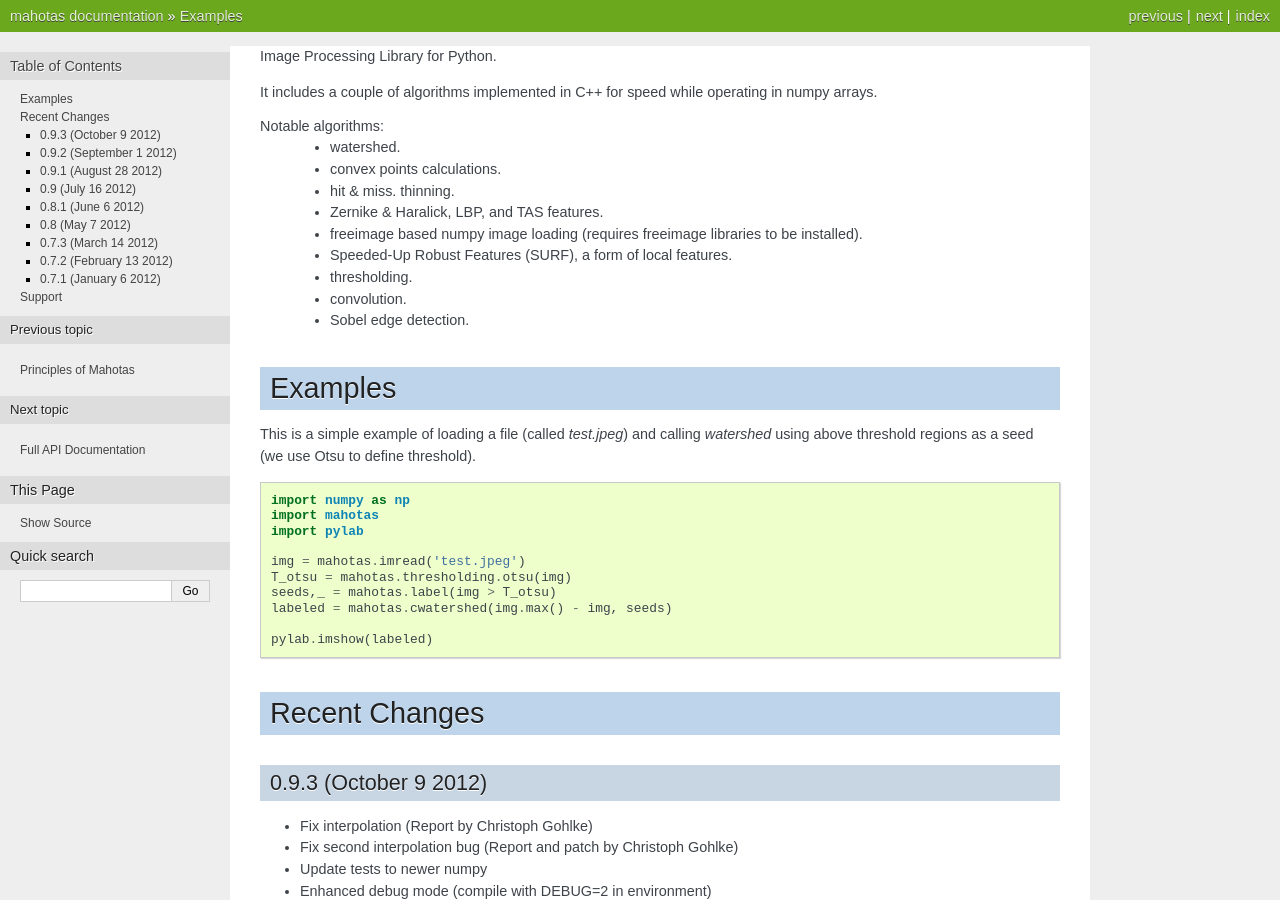
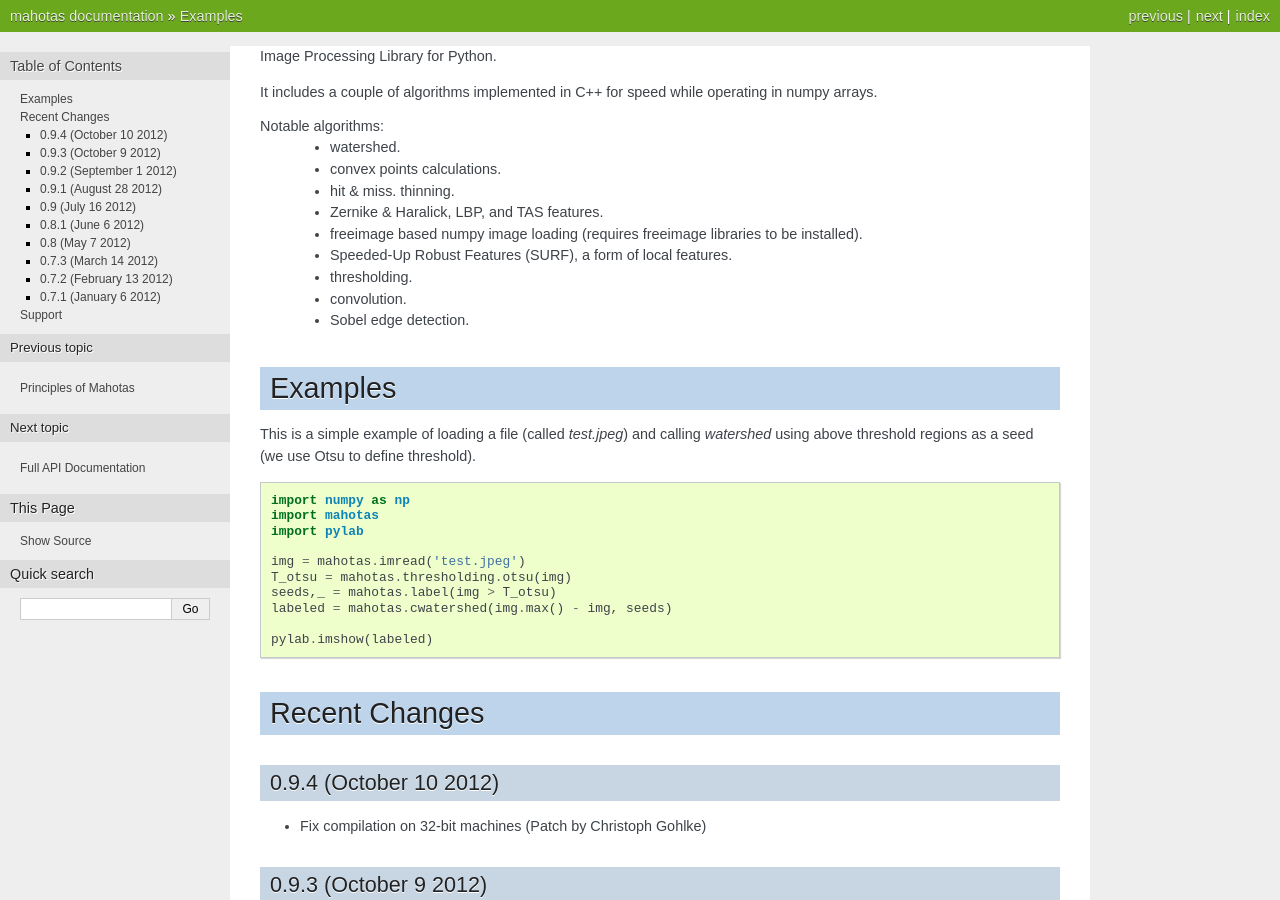
Before and after one commit to luispedro/mahotas, a Sphinx documentation site: the page built from docs/source/readme.rst, in a window 1280 px wide and 900 px high. Built offline with Sphinx 7.4.7, drawn with Linux system fonts in a browser that asks for light colours; formulas are drawn with MathJax 3.

Commit message:
BLD New release: 0.9.4
ChangeLog
- Fix compilation on 32-bit machines (Patch by Christoph Gohlke)

```diff
--- a/README.rst
+++ b/README.rst
@@ -116,6 +116,10 @@ better venue and generates a public discussion log for others in the future.
 
 Recent Changes
 --------------
+
+0.9.4 (October 10 2012)
+~~~~~~~~~~~~~~~~~~~~~~~
+- Fix compilation on 32-bit machines (Patch by Christoph Gohlke)
 
 0.9.3 (October 9 2012)
 ~~~~~~~~~~~~~~~~~~~~~~
--- a/docs/source/readme.rst
+++ b/docs/source/readme.rst
@@ -38,6 +38,10 @@ threshold).
 
 Recent Changes
 --------------
+
+0.9.4 (October 10 2012)
+~~~~~~~~~~~~~~~~~~~~~~~
+- Fix compilation on 32-bit machines (Patch by Christoph Gohlke)
 
 0.9.3 (October 9 2012)
 ~~~~~~~~~~~~~~~~~~~~~~
```
Also changed, not shown: 2 other files.
